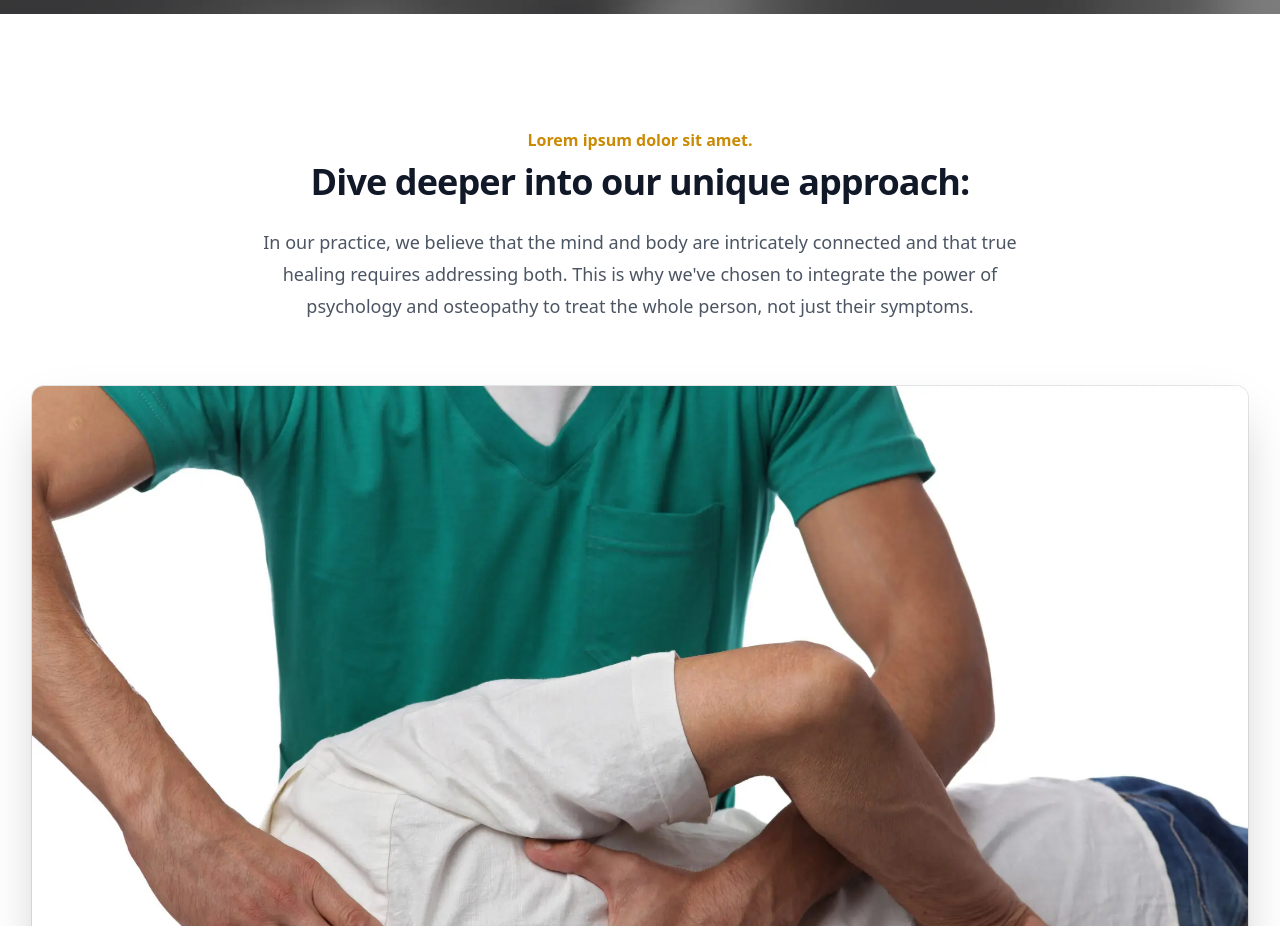
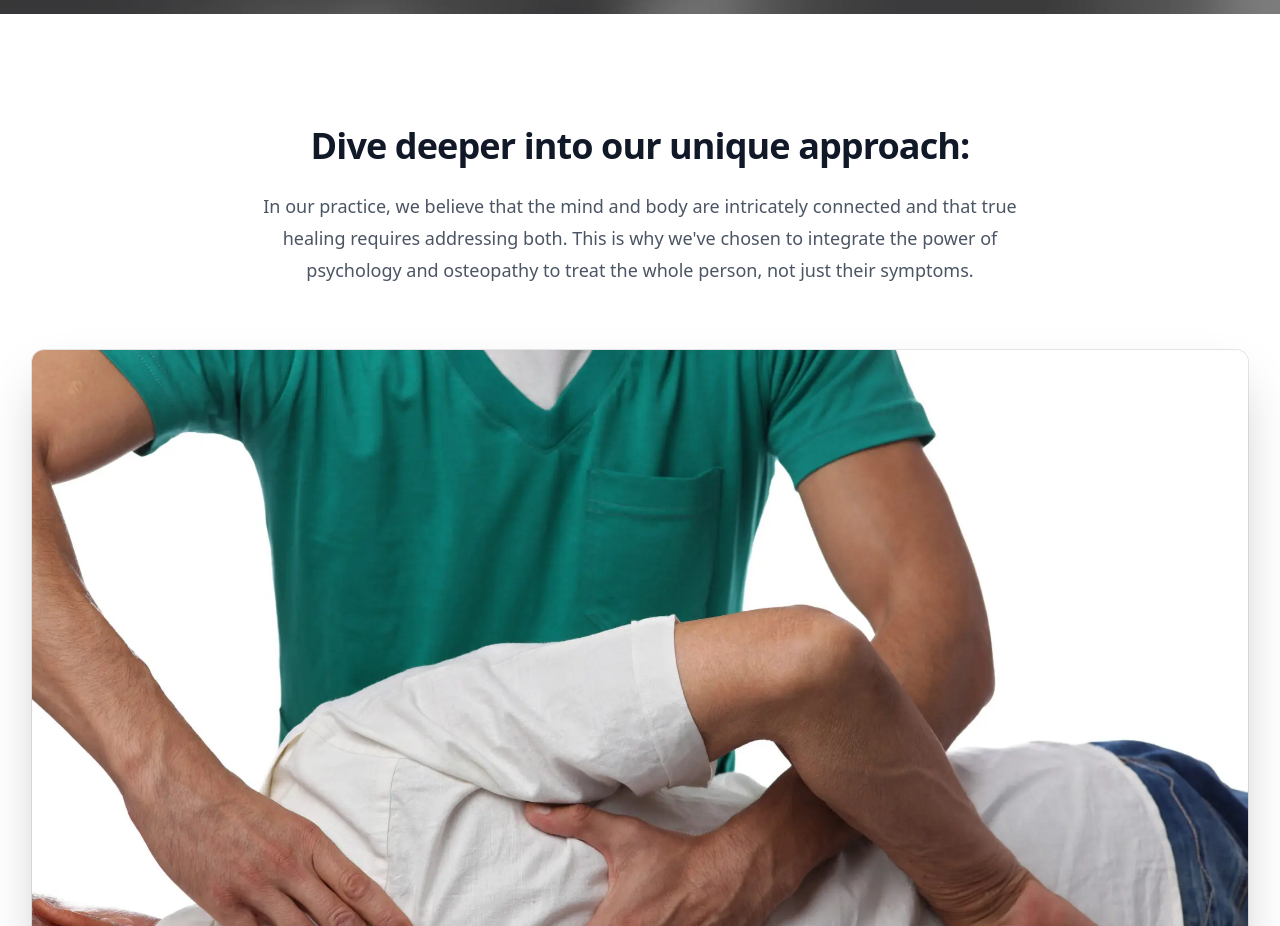
Before and after one commit to ilyaize/bneiadam-vue, a Vue app: page / in a window 1280 px wide. Shown: the part 1040-1966 px from the top of the page. Built offline with nearby package versions, Linux system fonts and the light colour scheme.

Commit message:
Initial commit

```diff
--- a/src/components/TheContent.vue
+++ b/src/components/TheContent.vue
@@ -51,9 +51,9 @@
   <div class="mt-16 sm:mt-28">
     <div class="mx-auto max-w-7xl px-6 lg:px-8">
       <div class="mx-auto max-w-3xl sm:text-center">
-        <h2 class="text-base font-semibold leading-7 text-yellow-600">
+        <!-- <h2 class="text-base font-semibold leading-7 text-yellow-600">
           Lorem ipsum dolor sit amet.
-        </h2>
+        </h2> -->
         <p class="mt-2 text-3xl font-bold tracking-tight text-gray-900 sm:text-4xl">
           Dive deeper into our unique approach:
         </p>
```
